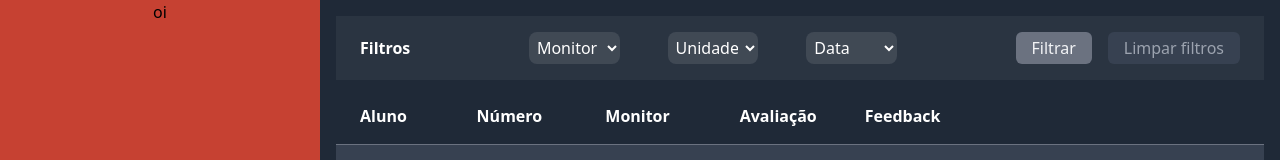
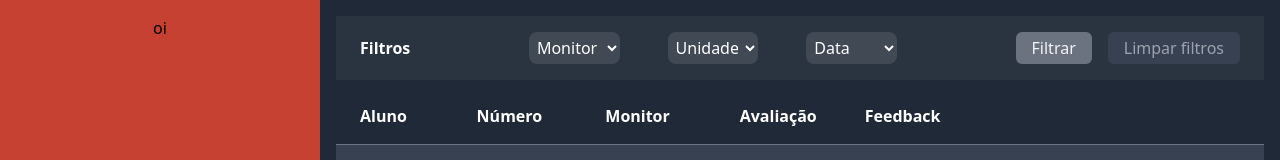
Before and after one commit to paulotruly/react_infinityAvaliador, a React (Vite) app: page / in a window 1280 px wide. Shown: the top 160 px of the page. Built offline with nearby package versions, Linux system fonts and the light colour scheme.

Commit message:
arrumandoheader2

```diff
--- a/src/pages/components/Header.tsx
+++ b/src/pages/components/Header.tsx
@@ -1,8 +1,8 @@
 function Header() {
 
   return (
-    <div className="flex justify-center bg-infinity-orange">
-            oi
+    <div className="flex flex-col items-center p-4 bg-infinity-orange">
+        <p className=""> oi </p>
     </div>
   )
 }
```
